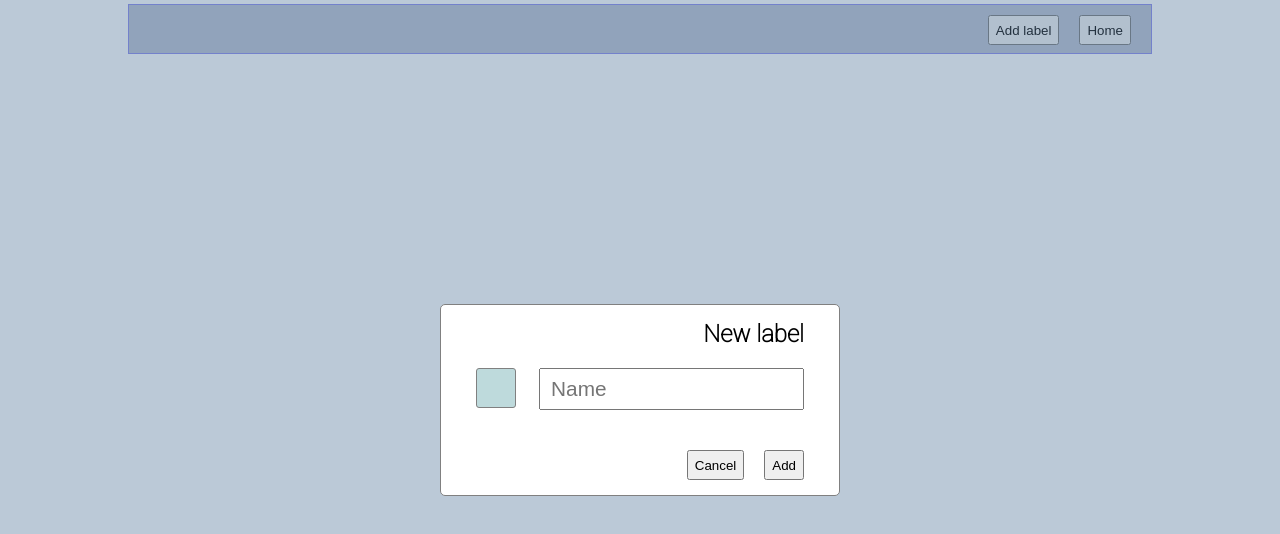
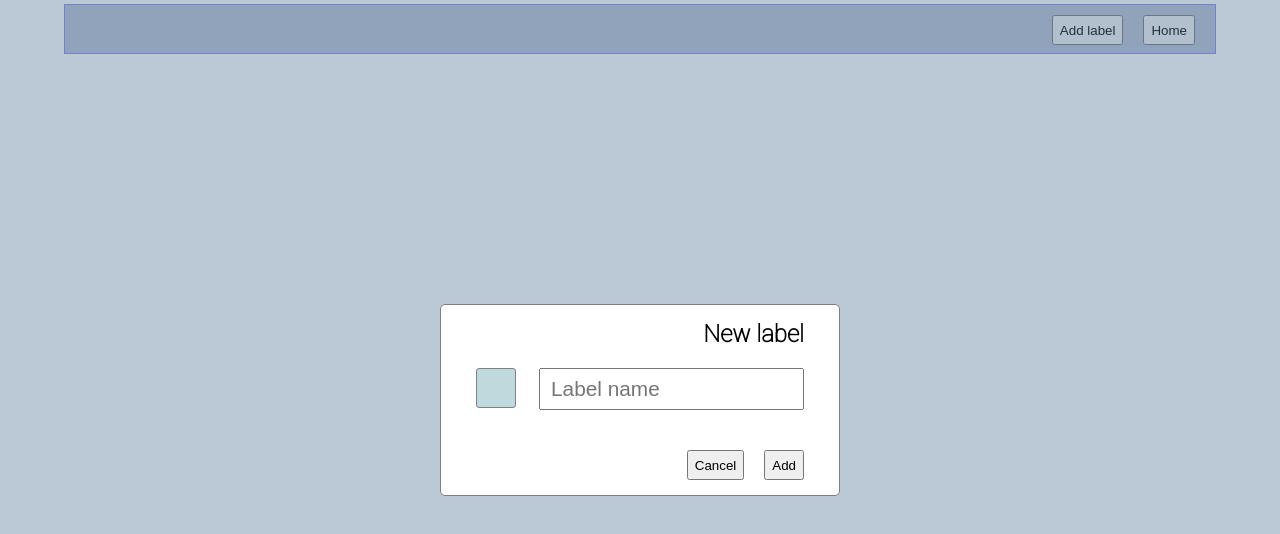
Before and after one commit to otaridi/task-manager, a React (Create React App) app: page /label in a window 1280 px wide. Both pictures are taken after a click on the button "Add label". Shown: the top 534 px of the page. Built offline with nearby package versions, Linux system fonts and the light colour scheme.

Commit message:
Add label reducer, Update label

```diff
--- a/src/components/board-menu/boardMenu.module.css
+++ b/src/components/board-menu/boardMenu.module.css
@@ -76,6 +76,7 @@
 }
 .menu form input{
     width: 80px;
+    padding-left: 5px;
     height: 25px;
     margin-right: 3px;
     outline: none;
--- a/src/components/dashboard/dashboard.module.css
+++ b/src/components/dashboard/dashboard.module.css
@@ -1,8 +1,7 @@
 .dashboardContainer {
     width: 90%;
-    border-top: 1px solid gray;
-    border-left: 1px solid gray;
-    border-right: 1px solid gray;
+    border: 1px solid gray;
+    border-bottom: none;
     /*box-shadow: -1px -1px 9px 0px rgba(0,0,0,0.75) inset;*/
     border-radius: 3px;
     padding: 5px 10px 5px;
@@ -17,9 +16,8 @@
 }
 .dashBoardGrid{
     width: 60%;
-    border-top: 1px solid gray;
-    border-left: 1px solid gray;
-    border-right: 1px solid gray;
+    border: 1px solid gray;
+    border-bottom: none;
     border-radius: 3px;
     padding: 5px 10px 5px;
     margin: auto;
--- a/src/components/filter-carts/SearchCarts.js
+++ b/src/components/filter-carts/SearchCarts.js
@@ -44,7 +44,7 @@ const SearchCarts = () => {
     return (
         <div className={style.searchContainer}>
             <section className={style.searchField}>
-                <input type="search" placeholder='Search by title' value={searchState}
+                <input type="search" placeholder='Search task' value={searchState}
                        onChange={(e) => setSearchState(e.target.value)}
                        title='Filter by title'
                 />
--- a/src/components/label/Label.js
+++ b/src/components/label/Label.js
@@ -4,11 +4,16 @@ import {useModal} from "../../hooks/useModal";
 import style from "./label.module.css"
 import Modal from "../modal/Modal";
 import LabelModal from "./LabelModal";
+import {useCart} from "../../context/cartContext";
 
-const Label = () =>{
+const Label = () => {
     const [showModal, toggleModal] = useModal()
+    // eslint-disable-next-line no-unused-vars
+    const {label, dispatchLabel} = useCart()
+
     return (
-        <div className={style.headerContainer}>
+        <div>
+            <section className={style.labelHeader}>
                 <ul>
                     <li>
                         <button onClick={toggleModal}>Add label</button>
@@ -19,12 +24,12 @@ const Label = () =>{
                         </NavLink>
                     </li>
                 </ul>
-
                 {showModal ? (
                     <Modal>
-                    <LabelModal toggleModal={toggleModal} defaultColor='#BEDADC'/>
+                        <LabelModal toggleModal={toggleModal} dispatchLabel={dispatchLabel}/>
                     </Modal>
                 ) : null}
+            </section>
         </div>
     )
 }
--- a/src/components/label/LabelModal.js
+++ b/src/components/label/LabelModal.js
@@ -1,19 +1,47 @@
-import React from "react";
+import React, {useState} from "react";
 import style from './label.module.css'
 import ColorPicker from "../ColorPicker";
+import {addLabel} from "../../context/reducers/label-reducer/LabelActions";
 
-const LabelModal = ({toggleModal, defaultColor}) => {
+const defaultFormState = {
+    color: '#BEDADC',
+    label:''
+}
+
+const LabelModal = ({toggleModal, dispatchLabel}) => {
+    const [formState, setFormState] = useState(defaultFormState)
+    const {color, label} = formState
+    const addNewLabel = (e) =>{
+        e.preventDefault()
+        if(label){
+            dispatchLabel({type:addLabel, color, label})
+            toggleModal()
+        }
+    }
+
+    const inputChange = (e) =>{
+        const {value,name} = e.target
+        setFormState(prevState => {
+            return {
+                ...prevState,
+                [name]:value
+            }
+        })
+    }
+
     return (
         <div className={style.labelModalContainer}>
             <h2>New label</h2>
-            <section className={style.colorInput}>
-                <ColorPicker defaultColor={defaultColor}/>
-                <input type="text" placeholder='Name'/>
-            </section>
-            <section className={style.modalBtns}>
-                <button onClick={toggleModal}>Cancel</button>
-                <button onClick={() => alert('????')}>Add</button>
-            </section>
+            <form onSubmit={addNewLabel}>
+                <section className={style.colorInput}>
+                    <ColorPicker defaultColor={formState.color} name='color'/>
+                    <input type="text" placeholder='Label name' name='label' onChange={inputChange}/>
+                </section>
+                <section className={style.modalBtns}>
+                    <button onClick={toggleModal}>Cancel</button>
+                    <button>Add</button>
+                </section>
+            </form>
         </div>
     )
 }
--- a/src/components/label/label.module.css
+++ b/src/components/label/label.module.css
@@ -1,11 +1,11 @@
-.headerContainer{
-    width: 80%;
+.labelHeader{
+    width: 90%;
     margin: 4px auto;
     height: 50px;
     background-color: #b9bfd0;
     border: 1px solid #8686ea;
 }
-.headerContainer ul{
+.labelHeader ul{
     list-style: none;
     margin: 0;
     padding: 0 20px;
@@ -14,7 +14,7 @@
     align-items: center;
     height: 50px;
 }
-.headerContainer li{
+.labelHeader li{
     margin-left: 20px;
 }
 /* LABEL MODAL  */
@@ -56,7 +56,7 @@
 
 /* MEDIA */
 @media only screen and (max-width: 900px) {
-    .headerContainer{
+    .labelHeader{
         width: 92%;
     }
 }
--- a/src/context/cartContext.js
+++ b/src/context/cartContext.js
@@ -2,7 +2,8 @@ import React, {createContext, useReducer, useContext, useEffect} from 'react'
 import cartReducer from "./reducers/cart-reducer/cartReducer";
 import filterReducer from "./reducers/carts-filter-reducer/filterReducer";
 import dashBoardReducer from './reducers/dashboard-reducer/dashBoardReducer'
-import {filterState, dashboardState, cartsState} from "./reducers/initialStates";
+import labelReducer from "./reducers/label-reducer/LabelReducer";
+import {filterState, dashboardState, cartsState, labelState} from "./reducers/initialStates";
 
 const CartContext = createContext(null)
 
@@ -10,13 +11,24 @@ export function CartProvider({children}) {
     const [cart, dispatch] = useReducer(cartReducer, cartsState)
     const [cartFilter, dispatchFilter] = useReducer(filterReducer, filterState)
     const [dashBoard, dispatchDashBoard] = useReducer(dashBoardReducer, dashboardState)
+    const [label, dispatchLabel] = useReducer(labelReducer, labelState)
 
     useEffect(() => {
         localStorage.setItem('cart', JSON.stringify(cart))
+        console.log(label)
         // localStorage.setItem('dashboard', JSON.stringify(dashBoard))
-    }, [cart])
+    }, [cart,label])
 
-    const value = {cart, dispatch, cartFilter, dispatchFilter, dashBoard, dispatchDashBoard}
+    const value = {
+        cart,
+        dispatch,
+        cartFilter,
+        dispatchFilter,
+        dashBoard,
+        dispatchDashBoard,
+        label,
+        dispatchLabel
+    }
     return <CartContext.Provider value={value}>{children}</CartContext.Provider>
 }
 
--- a/src/context/reducers/initialStates.js
+++ b/src/context/reducers/initialStates.js
@@ -8,6 +8,8 @@ const dashboardState = [
     {status: 'progress', color: '#d3f7fc'},
     {status: 'done', color: '#d9fad6'},
 ]
+
+const labelState = []
 
 let cartsState;
 // let dashboardState;
@@ -27,5 +29,6 @@ try {
 export {
     filterState,
     dashboardState,
-    cartsState
+    cartsState,
+    labelState
 }
--- /dev/null
+++ b/src/context/reducers/label-reducer/LabelActions.js
@@ -0,0 +1,2 @@
+export const addLabel = 'add'
+export const editLabel = 'edit'
--- /dev/null
+++ b/src/context/reducers/label-reducer/LabelReducer.js
@@ -0,0 +1,12 @@
+import {addLabel} from "./LabelActions";
+
+export default function labelReducer(labelState, action) {
+    switch (action.type) {
+        case addLabel: {
+            const {label,color} = action
+            return [...labelState, {label, color}]
+        }
+        default:
+            return labelState
+    }
+}
```
Lines whose indentation alone changed are shown as unchanged.
